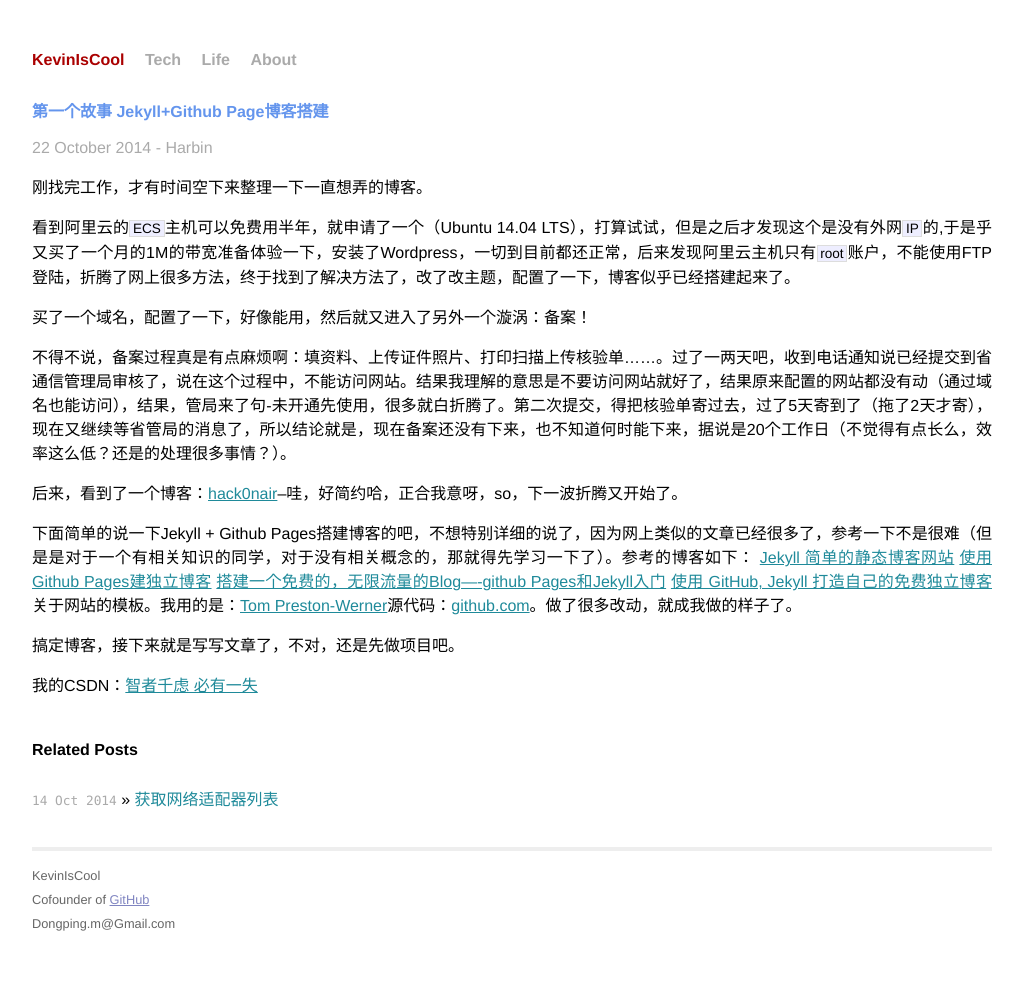
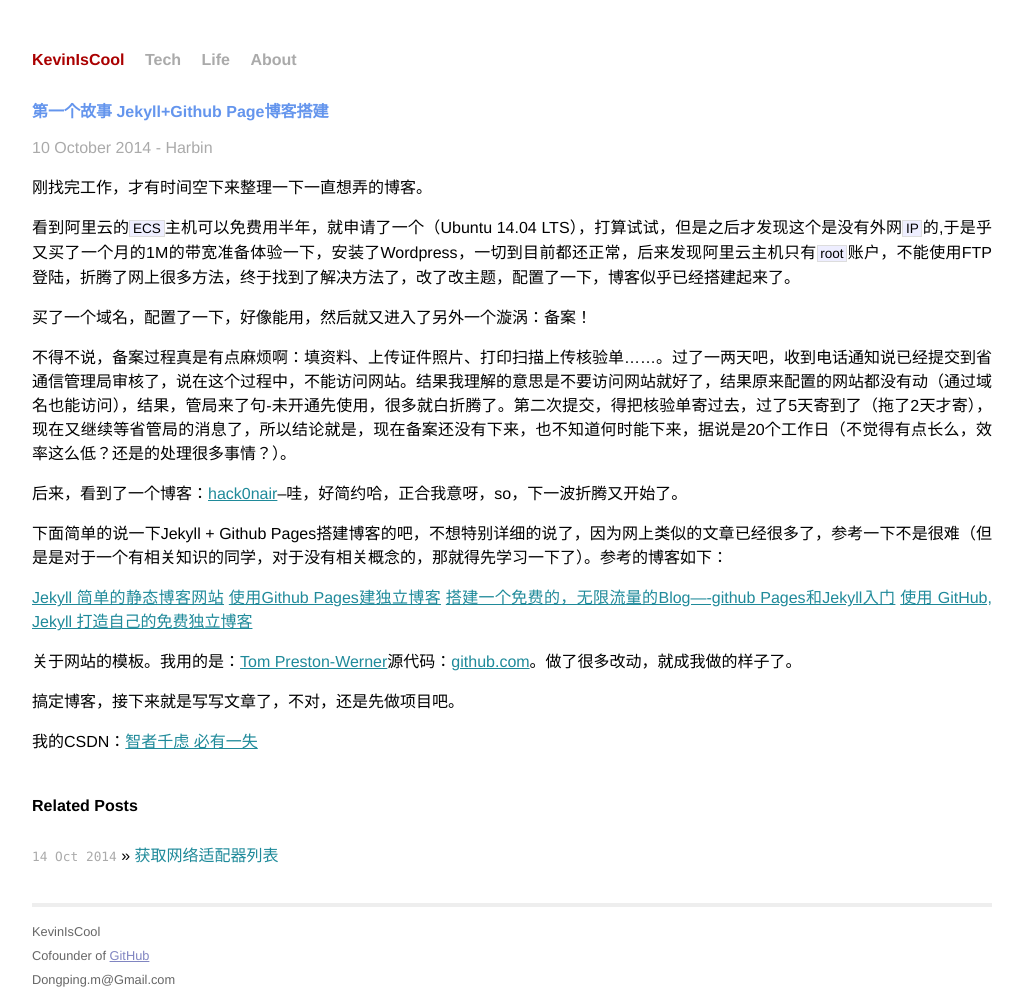
Before and after one commit to ll0KT/KevinIsCool.github.io, a Jekyll site: the page built from _posts/life/2014-10-10-About-My-Blog.md, in a window 1280 px wide. Shown: the whole page, without its empty margins (128-1151 px from the left). Built offline with Jekyll 4.4.1, drawn with Linux system fonts in a browser that asks for light colours; Markdown is read by kramdown in place of the engine named in the settings; before the commit the page ends 949 px from its top, so only the background shows below that.

Commit message:
20141022

```diff
--- a/_posts/life/2014-10-22-About-My-Blog.md
+++ b/_posts/life/2014-10-10-About-My-Blog.md
@@ -6,7 +6,7 @@
 
 {{ page.title }}
 ================
-<p class="meta">22 October 2014 - Harbin</p>
+<p class="meta">10 October 2014 - Harbin</p>
 
 刚找完工作，才有时间空下来整理一下一直想弄的博客。
 
@@ -19,10 +19,12 @@
 后来，看到了一个博客：[hack0nair](https://hack0nair.me/archive/)--哇，好简约哈，正合我意呀，so，下一波折腾又开始了。
 
 下面简单的说一下Jekyll + Github Pages搭建博客的吧，不想特别详细的说了，因为网上类似的文章已经很多了，参考一下不是很难（但是是对于一个有相关知识的同学，对于没有相关概念的，那就得先学习一下了）。参考的博客如下：
-	[Jekyll 简单的静态博客网站](http://jekyllcn.com/)
-	[使用Github Pages建独立博客](http://beiyuu.com/github-pages/)
-	[搭建一个免费的，无限流量的Blog----github Pages和Jekyll入门](http://www.ruanyifeng.com/blog/2012/08/blogging_with_jekyll.html)
-	[使用 GitHub, Jekyll 打造自己的免费独立博客](http://blog.csdn.net/on_1y/article/details/19259435)
+>[Jekyll 简单的静态博客网站](http://jekyllcn.com/)
+>[使用Github Pages建独立博客](http://beiyuu.com/github-pages/)
+>[搭建一个免费的，无限流量的Blog----github Pages和Jekyll入门](http://www.ruanyifeng.com/blog/2012/08/blogging_with_jekyll.html)
+>[使用 GitHub, Jekyll 打造自己的免费独立博客](http://blog.csdn.net/on_1y/article/details/19259435)
+
+
 关于网站的模板。我用的是：[Tom Preston-Werner](http://tom.preston-werner.com/)源代码：[github.com](https://github.com/mojombo/mojombo.github.io)。做了很多改动，就成我做的样子了。
 
 搞定博客，接下来就是写写文章了，不对，还是先做项目吧。
```
